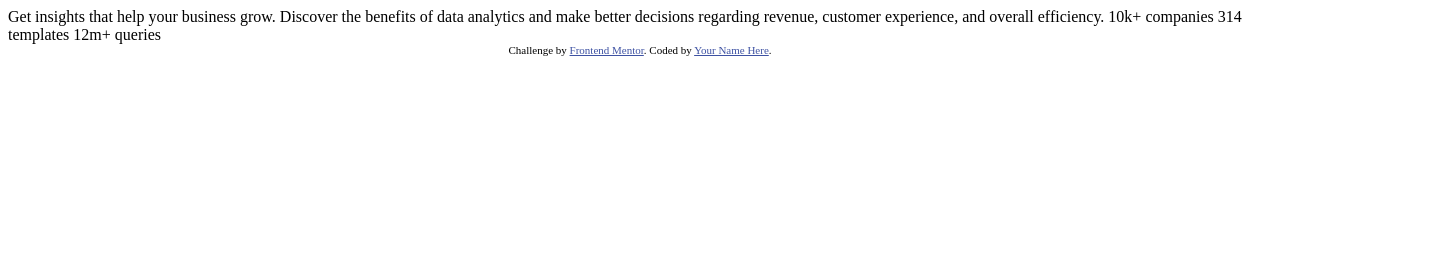
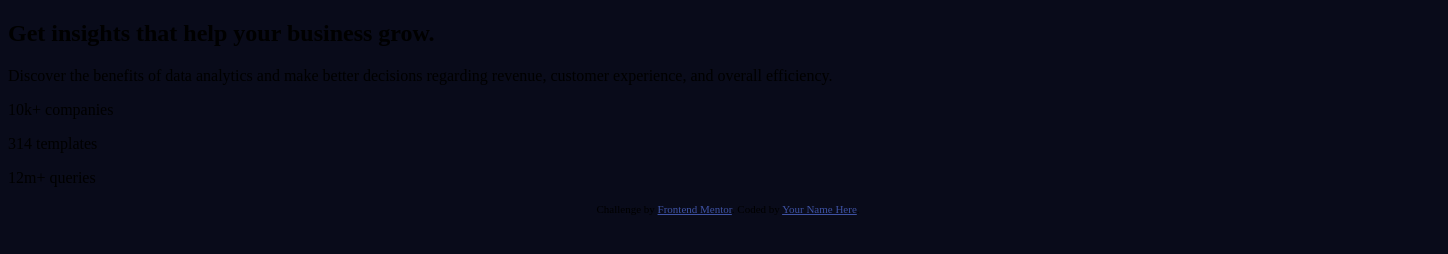
Before and after one commit to imranhossainemi/stats-preview-card-component, a plain HTML site: page index.html in a window 1280 px wide. Shown: the whole page, 1448 px wide, since content can reach past the window. Drawn offline with Linux system fonts and the light colour scheme.

Commit message:
first changes

```diff
--- a/index.html
+++ b/index.html
@@ -1,5 +1,5 @@
 <!DOCTYPE html>
-<html lang="en">
+<html>
 <head>
   <meta charset="UTF-8">
   <meta name="viewport" content="width=device-width, initial-scale=1.0"> <!-- displays site properly based on user's device -->
@@ -10,22 +10,37 @@
 
   <!-- Feel free to remove these styles or customise in your own stylesheet 👍 -->
   <style>
+    body{
+      min-width: 1440px;
+      min-height: 720px;
+      background: hsl(233,47%,7%);
+      align-items: center;
+    }
+
+    @media screen and(max-width="600px") {
+      body{
+        min-width: 375px;
+      }
+    }
     .attribution { font-size: 11px; text-align: center; }
     .attribution a { color: hsl(228, 45%, 44%); }
   </style>
 </head>
 <body>
-
-  Get insights that help your business grow.
-
-  Discover the benefits of data analytics and make better decisions regarding revenue, customer
-  experience, and overall efficiency.
-
-  10k+ companies
-  314 templates
-  12m+ queries
-
-  <div class="attribution">
+<section role="main_content">
+  <div class="content">
+    <h1>Get insights that help your business grow.<span></span></h1>
+    <p>Discover the benefits of data analytics and make better decisions regarding revenue, customer
+  experience, and overall efficiency.</p>
+    <div class="stats">
+      <p>10k+ companies<span></span></p>
+      <p>314 templates<span></span></p>
+      <p>12m+ queries<span></span></p>
+    </div>
+  </div>
+  <div class="mainImg"></div>
+</section>
+  <div class="attribution" role="CreativeLinks">
     Challenge by <a href="https://www.frontendmentor.io?ref=challenge" target="_blank">Frontend Mentor</a>.
     Coded by <a href="#">Your Name Here</a>.
   </div>
```
